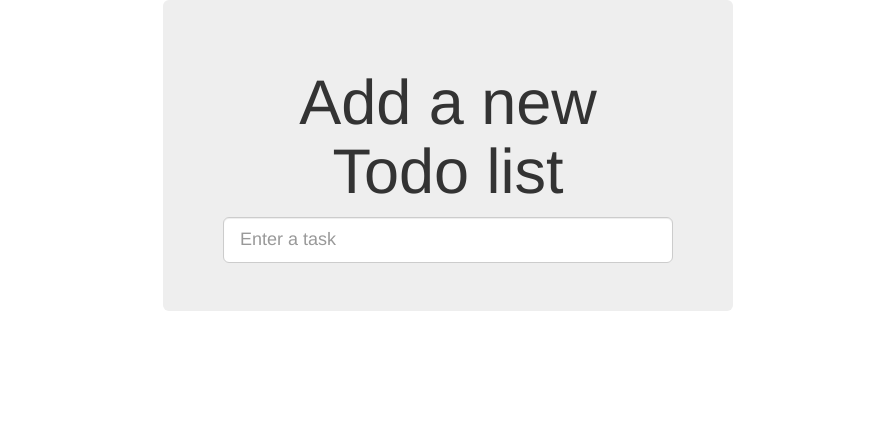
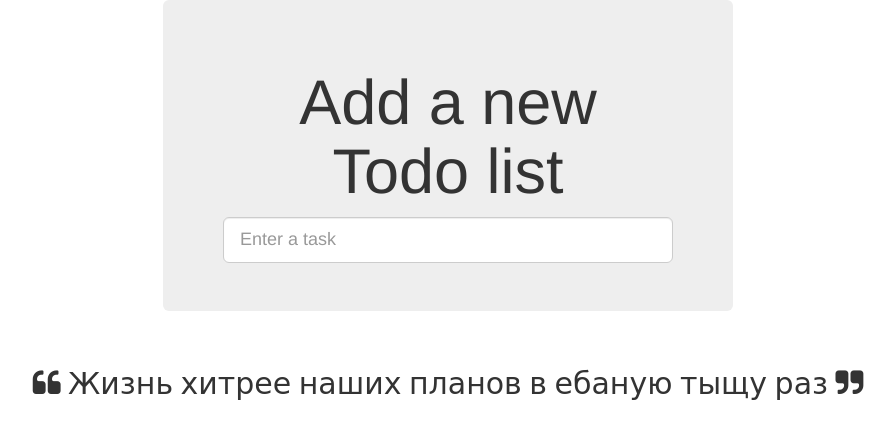
Before and after one commit to festeh/mytodolist, a Django app: page / in a window 1280 px wide. Shown: the top 443 px of the page, without its empty margins (192-1087 px from the left). Run offline with Django 3.2, Linux system fonts and the light colour scheme; some libraries are stand-ins or nearby versions.

Commit message:
add inspiring quote

```diff
--- a/lists/static/base.css
+++ b/lists/static/base.css
@@ -1,3 +1,25 @@
 #id_new_item {
     margin-top: 2ex;
 }
+
+ blockquote {
+    border-left: none;
+    margin: 10px;
+}
+
+ blockquote :before {
+    content: "\f10d";
+    left: -5rem;
+	top: -2rem;
+}
+
+  blockquote :after {
+    content: "\f10e";
+    left: -5rem;
+	top: -2rem;
+}
+
+ blockquote div {
+     font-family: 'Fontawesome', cursive;
+     font-size: 30px;
+ }
--- a/lists/templates/base.html
+++ b/lists/templates/base.html
@@ -7,6 +7,7 @@
     <title>Todo list</title>
     <link href="/static/bootstrap/css/bootstrap.min.css" rel="stylesheet">
     <link href="/static/base.css" rel="stylesheet">
+    <link href='/static/font-awesome/css/font-awesome.min.css' rel="stylesheet" type="text/css">
 </head>
 <body>
 <div class="container">
@@ -14,8 +15,7 @@
         <div class="text-center">
             <h1>{% block header_text %}{% endblock %}</h1>
             <form method="POST" action={% block form_action %}{% endblock %}>
-                {{ form.text }}
-                {% csrf_token %}
+                {{ form.text }} {% csrf_token %}
                 {% if form.errors %}
                     <div class="form-group has-error">
                         <span class="help-block">{{ form.text.errors }}</span>
@@ -31,6 +31,17 @@
             {% endblock %}
         </div>
     </div>
+
+    <div class="row">
+
+        <blockquote>
+            <div class="text-center">
+                Жизнь хитрее наших планов в ебаную тыщу раз
+            </div>
+
+        </blockquote>
+
+    </div>
 </div>
 </body>
 </html>
```
